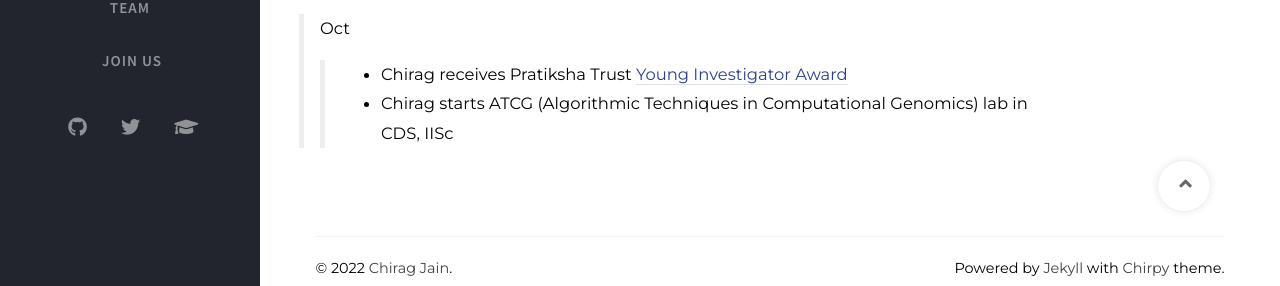
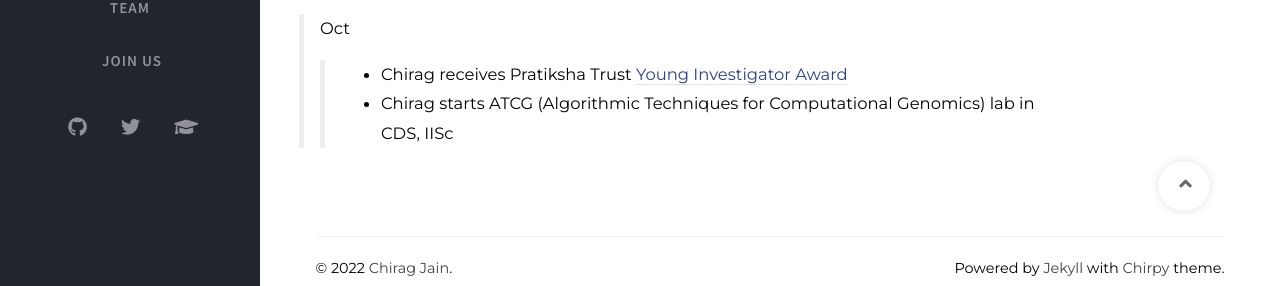
Before and after one commit to at-cg/at-cg.github.io, a Jekyll site: the page built from tabs/new.md, in a window 1280 px wide and 900 px high, scrolled down 2100 px. Shown: the part 584-870 px from the top of the window. Built offline with Jekyll 4.4.1, drawn with Linux system fonts in a browser that asks for light colours; nearby versions of some CDN libraries; comment, search, counter and statistics services are not loaded.

Commit message:
Update new.md

```diff
--- a/tabs/new.md
+++ b/tabs/new.md
@@ -93,4 +93,4 @@ type: news
 
 > Oct
   >> - Chirag receives Pratiksha Trust [Young Investigator Award](http://www.math.iisc.ac.in/InfosysYI.html) <br>
-  >> - Chirag starts ATCG (Algorithmic Techniques in Computational Genomics) lab in CDS, IISc <br>
+  >> - Chirag starts ATCG (Algorithmic Techniques for Computational Genomics) lab in CDS, IISc <br>
```
